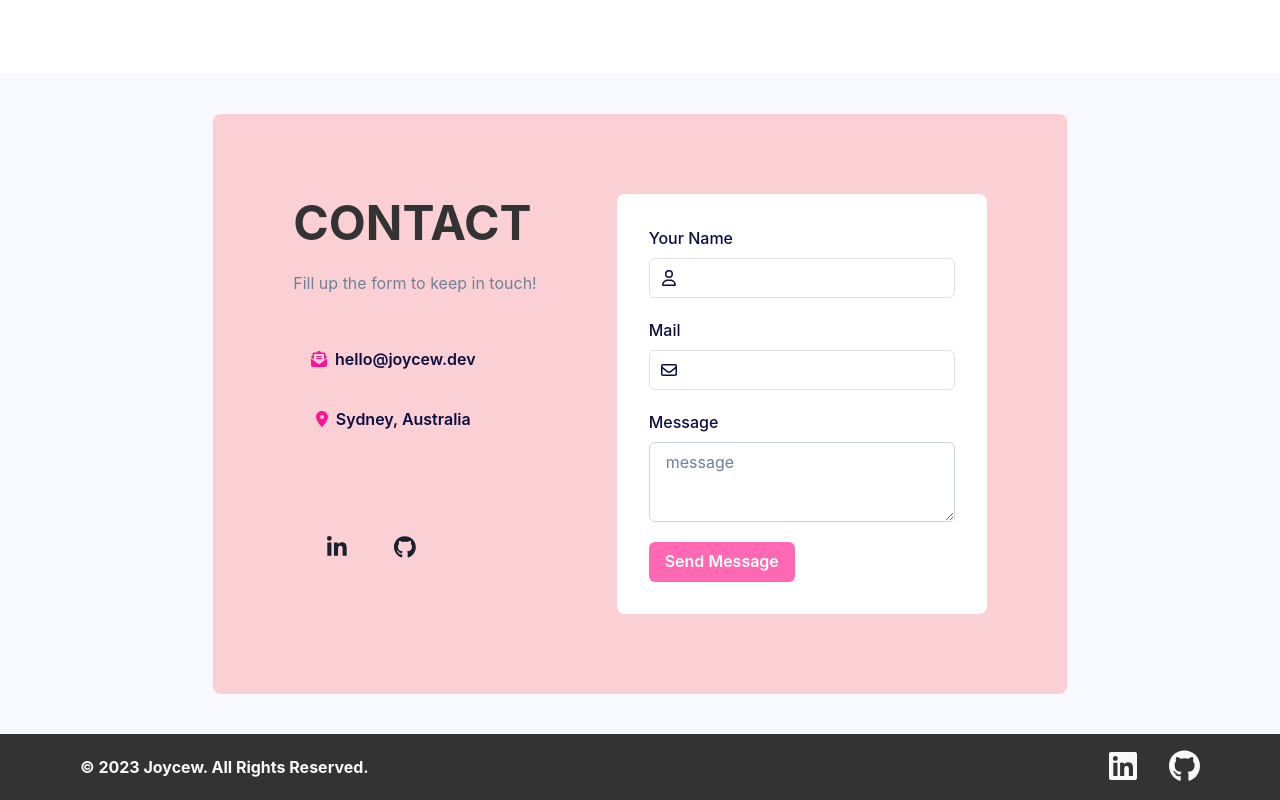
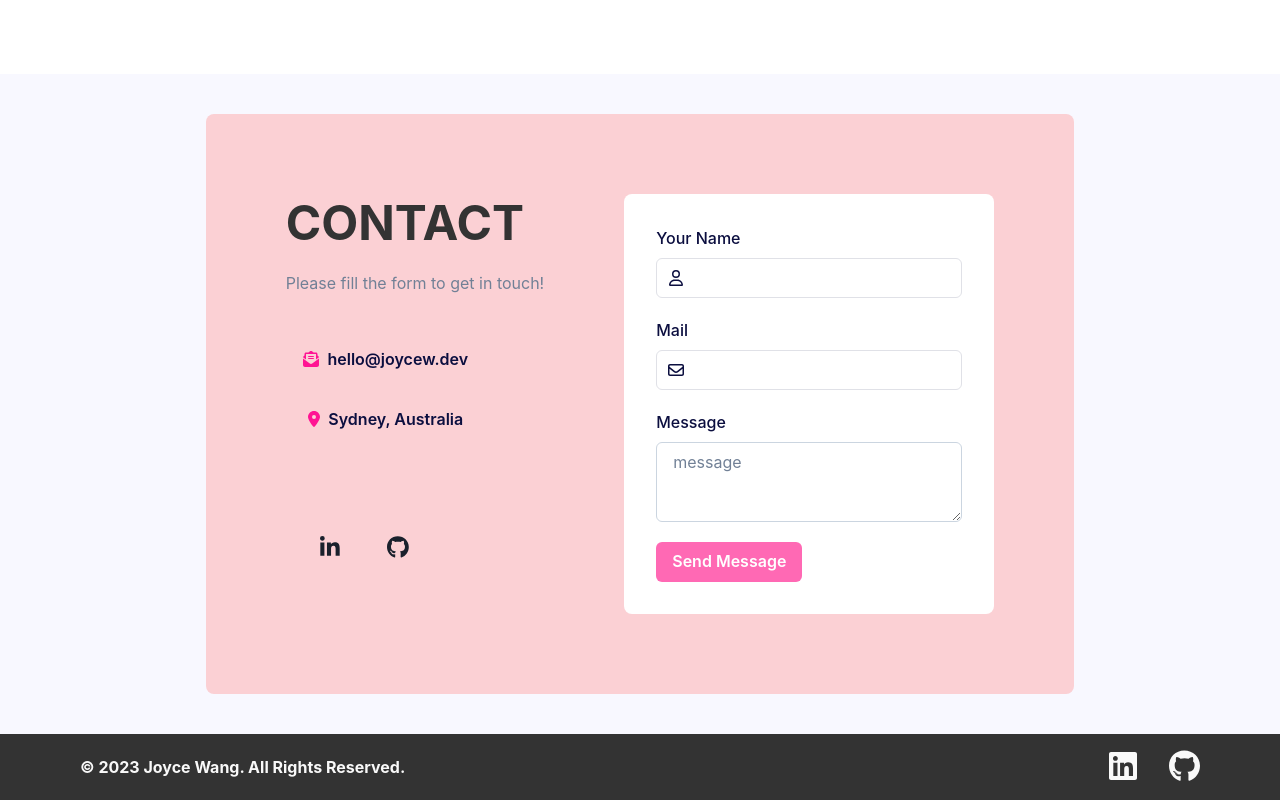
Before and after one commit to joycewv/joycewdev, a React (Create React App) app in the folder portfolio/: page / in a window 1280 px wide. Shown: the part 3114-3914 px from the top of the page. Built offline with nearby package versions, Linux system fonts and the light colour scheme.

Commit message:
updated footer and contact sections

```diff
--- a/portfolio/src/components/ContactSection.js
+++ b/portfolio/src/components/ContactSection.js
@@ -79,7 +79,7 @@ import {
                   <Box>
                     <Heading fontSize={'5xl'}>CONTACT</Heading>
                     <Text mt={{ sm: 3, md: 3, lg: 5 }} color="gray.500">
-                      Fill up the form to keep in touch!
+                      Please fill the form to get in touch!
                     </Text>
                     <Box py={{ base: 5, sm: 5, md: 8, lg: 10 }}>
                       <VStack pl={0} spacing={3} alignItems="flex-start">
--- a/portfolio/src/components/Footer.js
+++ b/portfolio/src/components/Footer.js
@@ -26,7 +26,7 @@ export default function Footer () {
              justify={{ base: 'center', md: 'space-between' }}
              align={{ base: 'center', md: 'center' }}
              >
-                <Text fontWeight={'bold'}>© 2023 Joycew. All Rights Reserved.</Text>
+                <Text fontWeight={'bold'}>© 2023 Joyce Wang. All Rights Reserved.</Text>
                 <Spacer />
                 <Stack direction={'row'} spacing={8}>
                     {socials.map(({ icon, url}) => (
```
